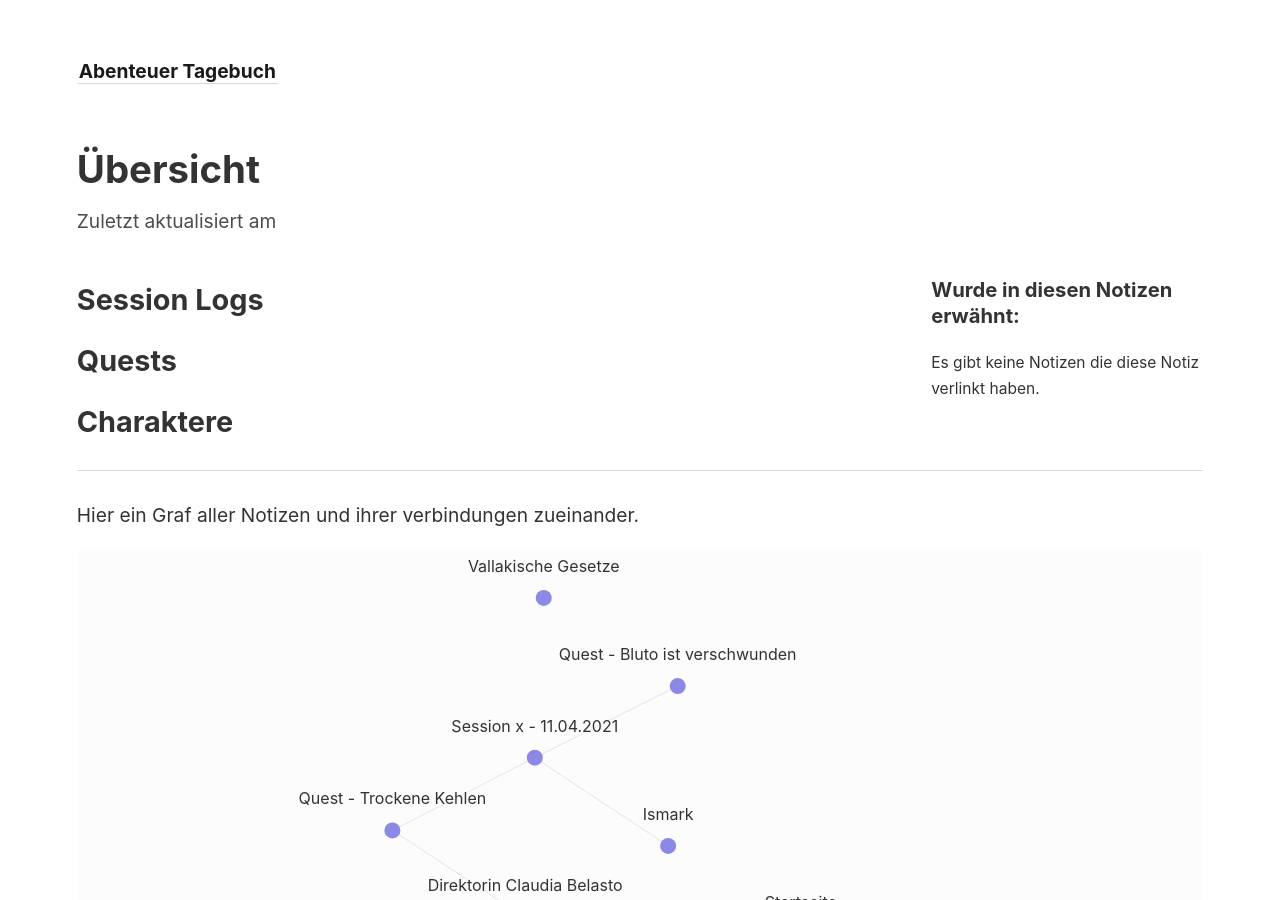
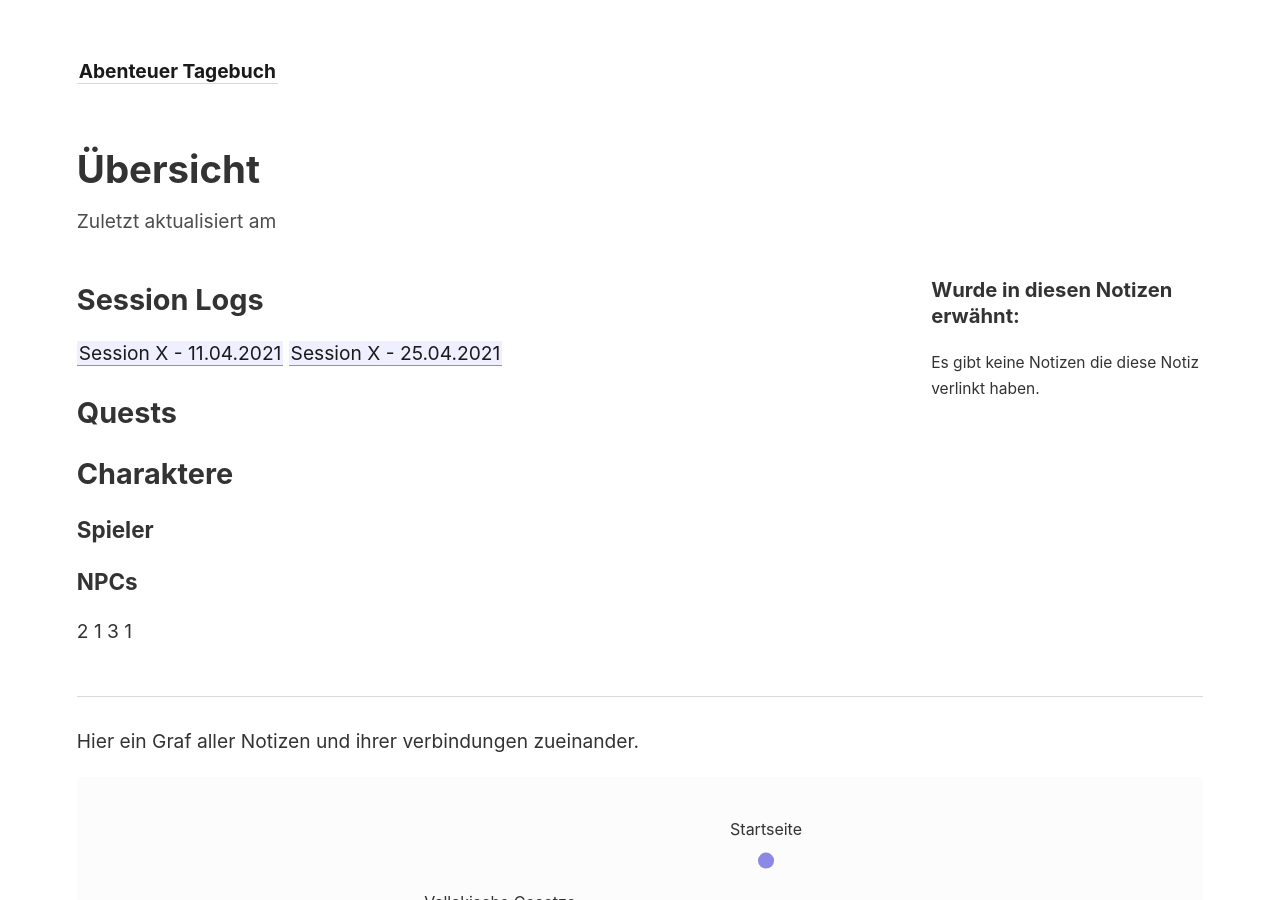
Before and after one commit to Julez404/CoS_Log, a Jekyll site: the page built from _notes/Übersicht.md, in a window 1280 px wide and 900 px high. Built offline with Jekyll 4.4.1, drawn with Linux system fonts in a browser that asks for light colours; some of the changed text lies outside the part shown.

Commit message:
Update via script

```diff
--- a/_notes/Übersicht.md
+++ b/_notes/Übersicht.md
@@ -3,6 +3,9 @@ title: Übersicht
 ---
 
 ## Session Logs
+
+[[Session X - 11.04.2021]]
+[[Session X - 25.04.2021]]
 
 
 ## Quests
@@ -10,3 +13,13 @@ title: Übersicht
 
 
 ## Charaktere
+
+
+### Spieler
+
+### NPCs
+
+2
+1
+3
+1
```
Also changed, not shown: _notes/Session X - 11.04.2021.md (renamed from _notes/Session x - 11.04.2021.md, +1 -1 lines), 1 other file.
